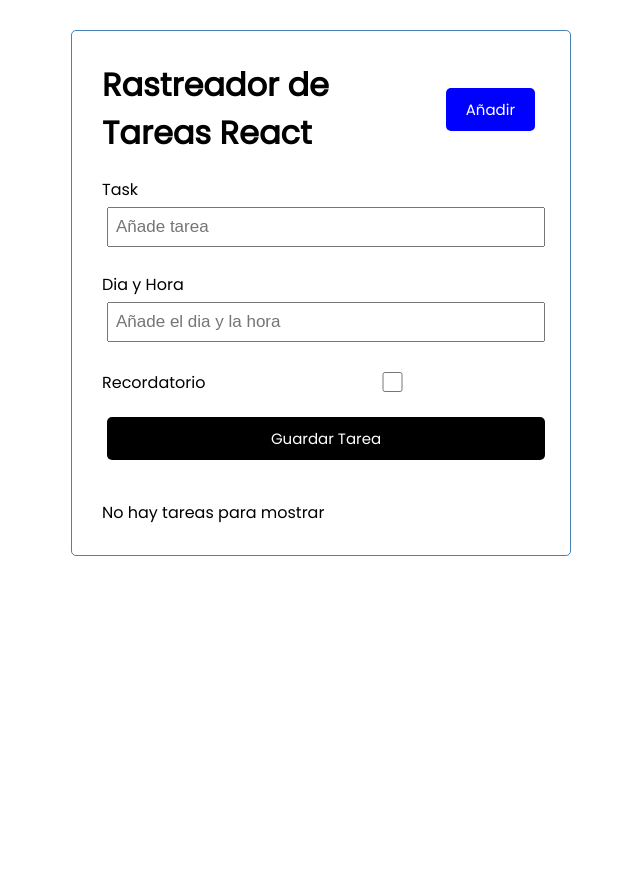
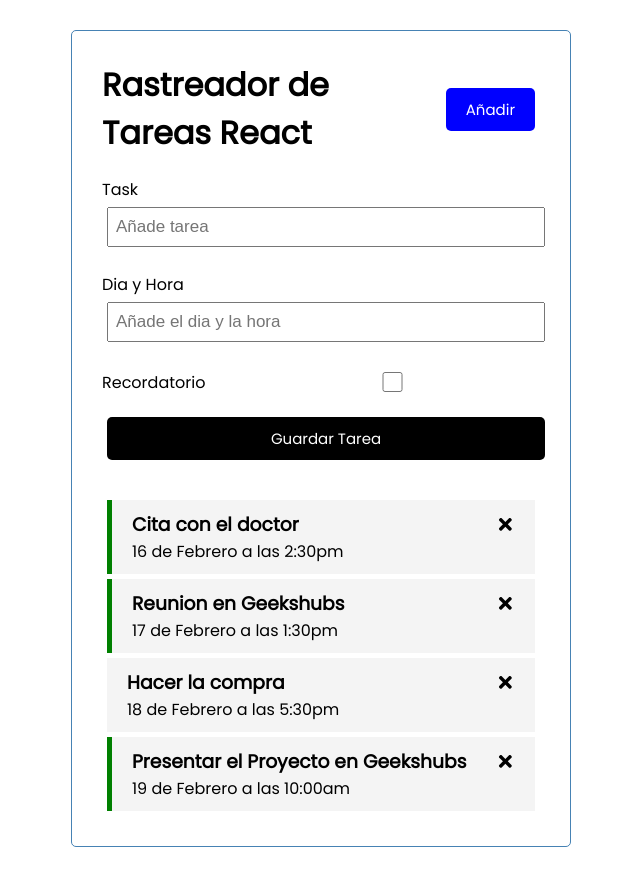
Before and after one commit to gsierra10/react-rastreador-de-tareas, a React (Create React App) app: page / in a window 1280 px wide. Shown: the whole page, without its empty margins (319-959 px from the left). Before the commit the page ends 800 px from the top, so only its background shows below. Built offline with nearby package versions, Linux system fonts and the light colour scheme.

Commit message:
Tasks fixed

```diff
--- a/src/App.js
+++ b/src/App.js
@@ -59,7 +59,7 @@ const toggleReminder = (id) => {
     <div className="container">
       <Header />
       <AddTask onAdd={addTask}/>
-      {tasks.lenght > 0 ? (<Tasks tasks={tasks} onDelete={deleteTask} onToggle={toggleReminder} /> ) : ('No hay tareas para mostrar')}
+      {<Tasks tasks={tasks} onDelete={deleteTask} onToggle={toggleReminder} />}
     </div>
   );
 }
```
